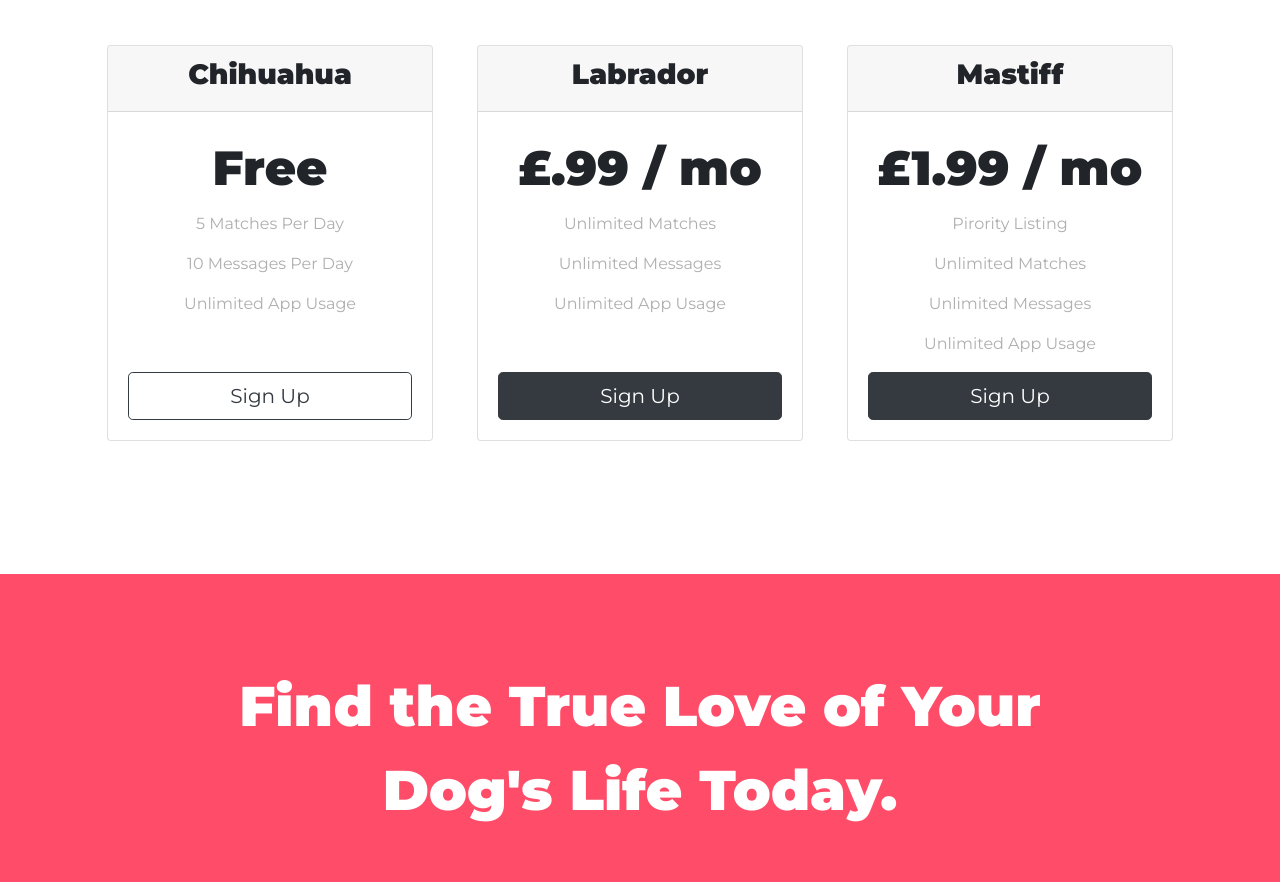
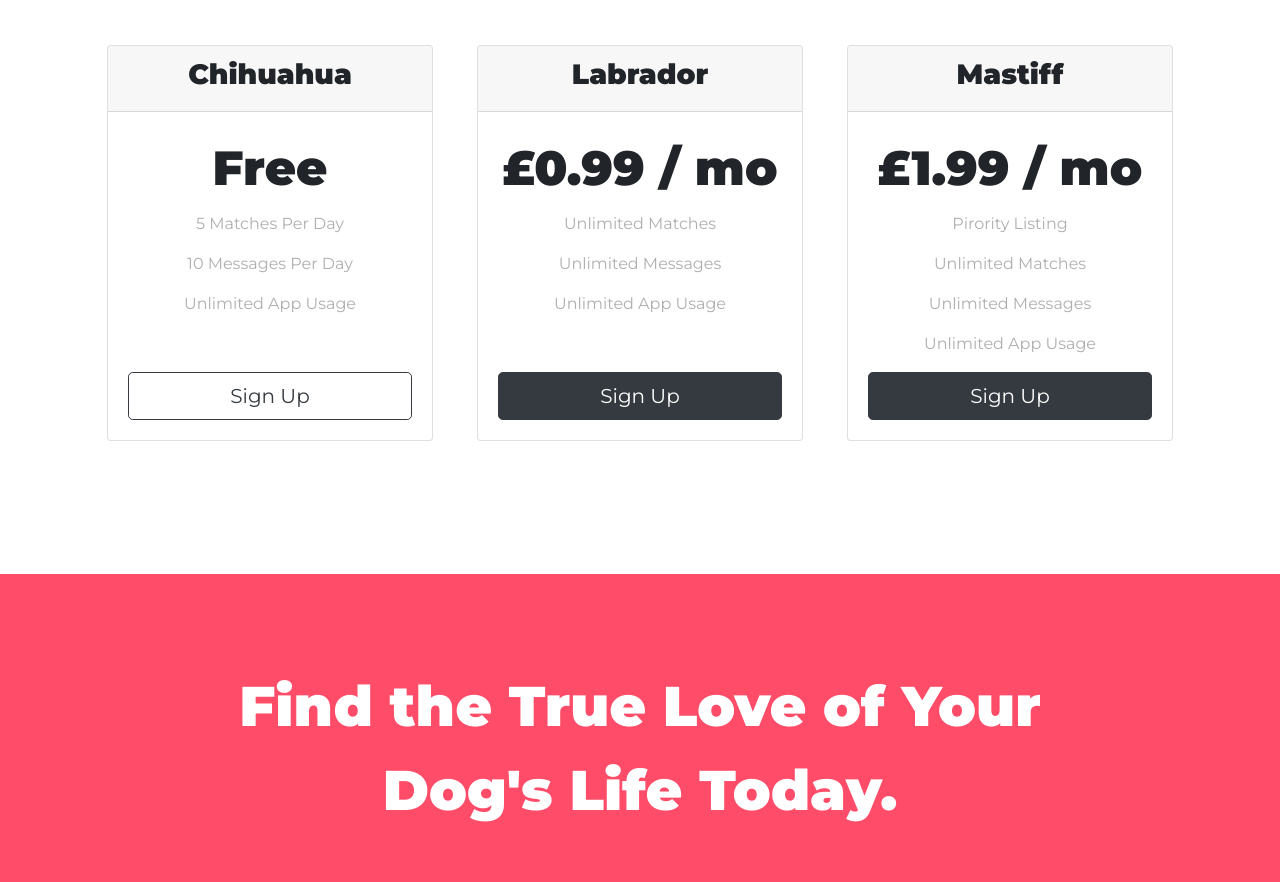
Before and after one commit to solclarke/TinDog, a plain HTML site: page index.html in a window 1280 px wide. Shown: the part 1940-2822 px from the top of the page. Drawn offline with nearby package versions, Linux system fonts and the light colour scheme.

Commit message:
Update pricing and location

```diff
--- a/index.html
+++ b/index.html
@@ -166,7 +166,7 @@
             <h3>Labrador</h3>
           </div>
           <div class="card-body">
-            <h2 class="price-text">£.99 / mo</h2>
+            <h2 class="price-text">£0.99 / mo</h2>
             <p>Unlimited Matches</p>
             <p>Unlimited Messages</p>
             <p class="buffer">Unlimited App Usage</p>
```
